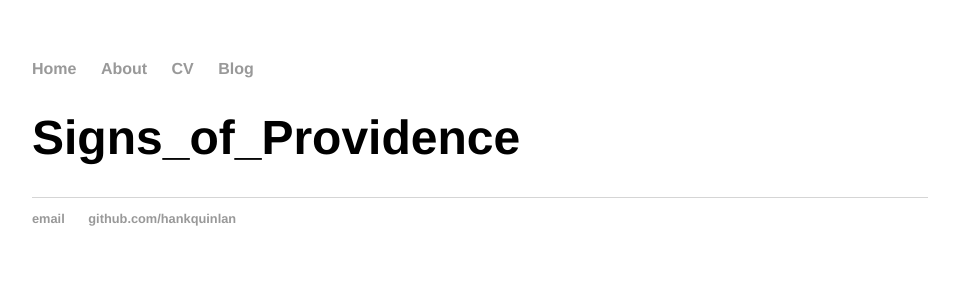
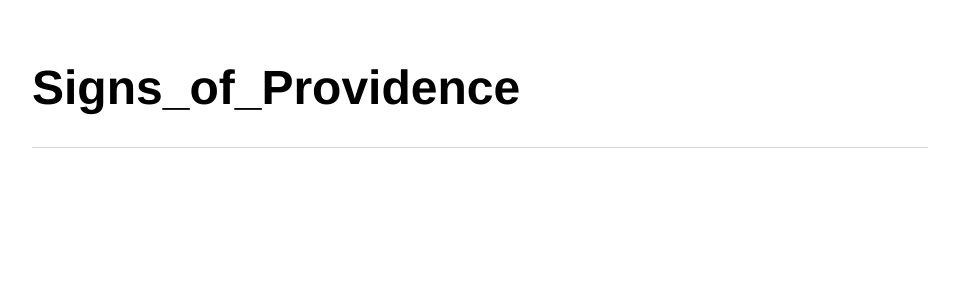
Before and after one commit to jgosciak/Signs_of_Providence, a Jekyll site: the page built from README.md, in a window 1280 px wide. Shown: the top 300 px of the page, without its empty margins (160-1119 px from the left). Built offline with Jekyll 4.4.1, drawn with Linux system fonts in a browser that asks for light colours; our own code applies the rules of GitHub Pages for plain Markdown files.

Commit message:
Update default.html

```diff
--- a/_layouts/default.html
+++ b/_layouts/default.html
@@ -6,24 +6,12 @@
 			<link rel="stylesheet" type="text/css" href="/css/main.css">
 		</head>
 		<body>
-			<nav>
-	    		<ul>
-	        		<li><a href="/">Home</a></li>
-		        	<li><a href="/about">About</a></li>
-	        		<li><a href="/cv">CV</a></li>
-	        		<li><a href="/blog">Blog</a></li>
-	    		</ul>
-			</nav>
 			<div class="container">
 
 			{{ content }}
 
 			</div><!-- /.container -->
 			<footer>
-	    		<ul>
-	        		<li><a href="mailto:hankquinlanhub@gmail.com">email</a></li>
-	        		<li><a href="https://github.com/hankquinlan">github.com/hankquinlan</a></li>
-				</ul>
 			</footer>
 		</body>
 	</html>
```
